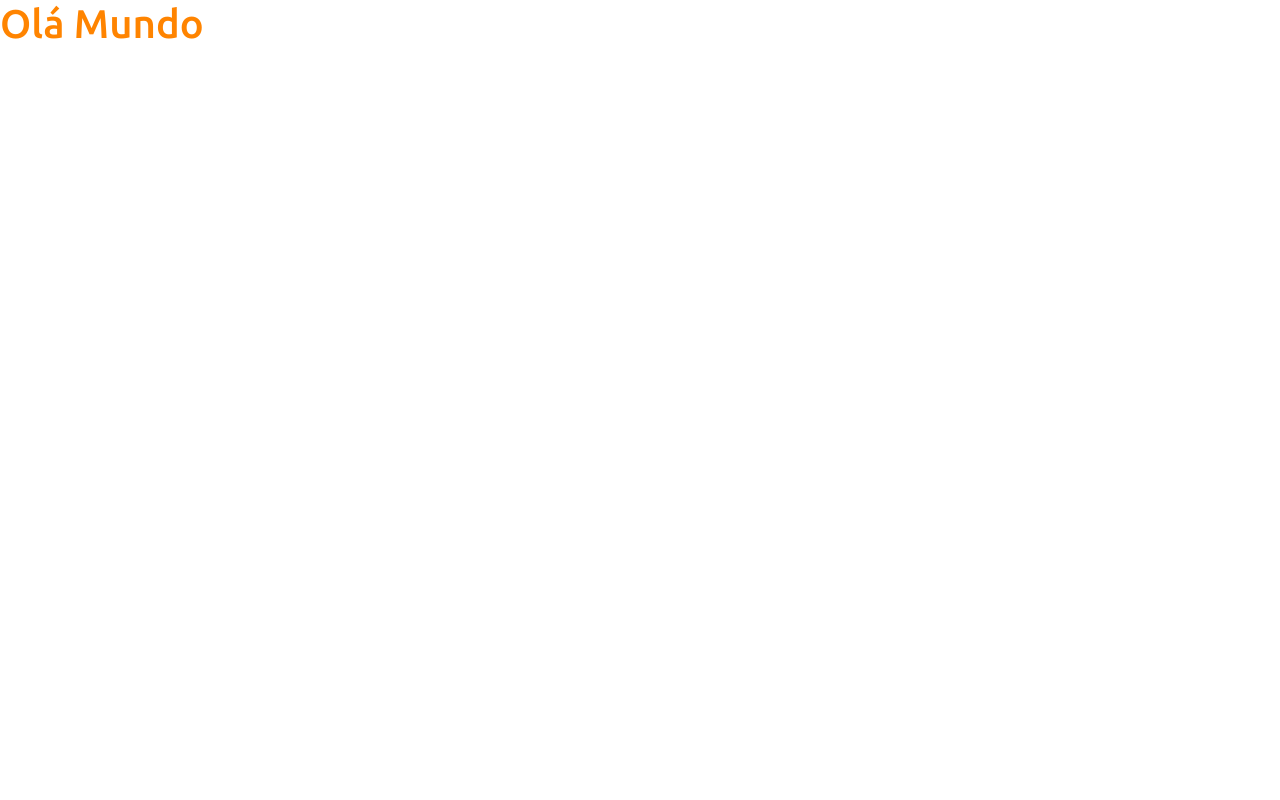
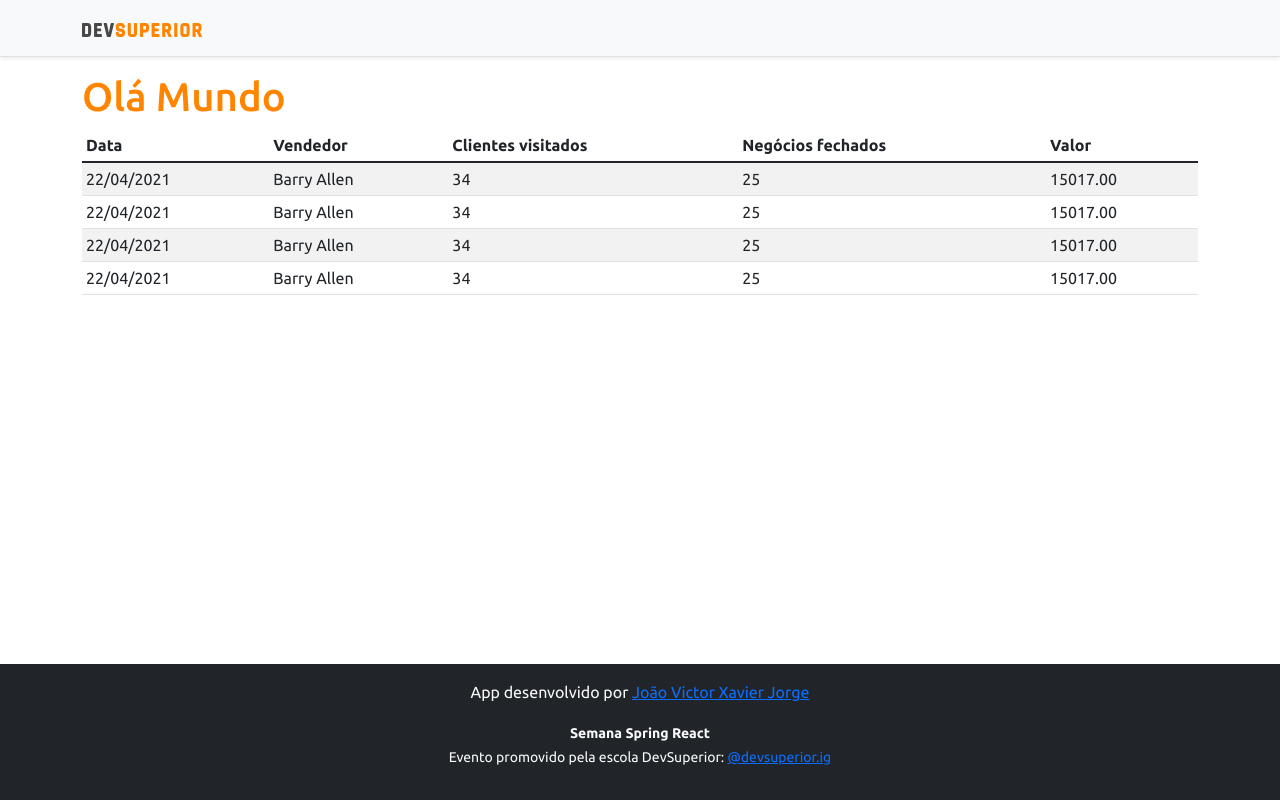
Before and after one commit to jxavierjorge/projeto-sds3, a React (Create React App) app in the folder frontend/: page / in a window 1280 px wide. Built offline with nearby package versions, Linux system fonts and the light colour scheme.

Commit message:
Basic Static Components

```diff
--- a/frontend/src/App.tsx
+++ b/frontend/src/App.tsx
@@ -1,8 +1,17 @@
+import DataTable from "components/DataTable";
+import Footer from "components/Footer";
+import NavBar from "components/NavBar";
+
 function App() {
   return (
-    <div className="App">
-      <h1 className="text-primary">Olá Mundo</h1>
-    </div>
+    <>
+      <NavBar />
+      <div className="container">
+        <h1 className="text-primary">Olá Mundo</h1>
+        <DataTable/>
+      </div>
+      <Footer/>
+    </>
   );
 }
 
--- /dev/null
+++ b/frontend/src/components/DataTable/index.tsx
@@ -0,0 +1,49 @@
+const DataTable = () => {
+  return (
+    <div className="table-responsive">
+      <table className="table table-striped table-sm">
+        <thead>
+          <tr>
+            <th>Data</th>
+            <th>Vendedor</th>
+            <th>Clientes visitados</th>
+            <th>Negócios fechados</th>
+            <th>Valor</th>
+          </tr>
+        </thead>
+        <tbody>
+          <tr>
+            <td>22/04/2021</td>
+            <td>Barry Allen</td>
+            <td>34</td>
+            <td>25</td>
+            <td>15017.00</td>
+          </tr>
+          <tr>
+            <td>22/04/2021</td>
+            <td>Barry Allen</td>
+            <td>34</td>
+            <td>25</td>
+            <td>15017.00</td>
+          </tr>
+          <tr>
+            <td>22/04/2021</td>
+            <td>Barry Allen</td>
+            <td>34</td>
+            <td>25</td>
+            <td>15017.00</td>
+          </tr>
+          <tr>
+            <td>22/04/2021</td>
+            <td>Barry Allen</td>
+            <td>34</td>
+            <td>25</td>
+            <td>15017.00</td>
+          </tr>
+        </tbody>
+      </table>
+    </div>
+  );
+};
+
+export default DataTable;
--- /dev/null
+++ b/frontend/src/components/Footer/index.tsx
@@ -0,0 +1,34 @@
+const Footer = () => {
+  return (
+    <footer className="footer mt-auto py-3 bg-dark">
+      <div className="container">
+        <p className="text-light">
+          App desenvolvido por{" "}
+          <a
+            href="https://github.com/jxavierjorge"
+            target="_blank"
+            rel="noreferrer"
+          >
+            João Victor Xavier Jorge
+          </a>
+        </p>
+        <p className="text-light">
+          <small>
+            <strong>Semana Spring React</strong>
+            <br />
+            Evento promovido pela escola DevSuperior:{" "}
+            <a
+              href="https://instagram.com/devsuperior.ig"
+              target="_blank"
+              rel="noreferrer"
+            >
+              @devsuperior.ig
+            </a>
+          </small>
+        </p>
+      </div>
+    </footer>
+  );
+};
+
+export default Footer;
--- /dev/null
+++ b/frontend/src/components/NavBar/index.tsx
@@ -0,0 +1,15 @@
+import ImgDsDark from 'assets/img/ds-dark.svg';
+
+const NavBar = () => {
+  return (
+    <div className="d-flex flex-column flex-md-row align-items-center p-3 px-md-4 mb-3 bg-light border-bottom shadow-sm">
+      <div className="container">
+        <nav className="my-2 my-md-0 mr-md-3">
+          <img src={ImgDsDark} alt="DevSuperior" width="120" />
+        </nav>
+      </div>
+    </div>
+  );
+};
+
+export default NavBar;
```
Also changed, not shown: frontend/src/assets/img/ds-dark.svg (added).
